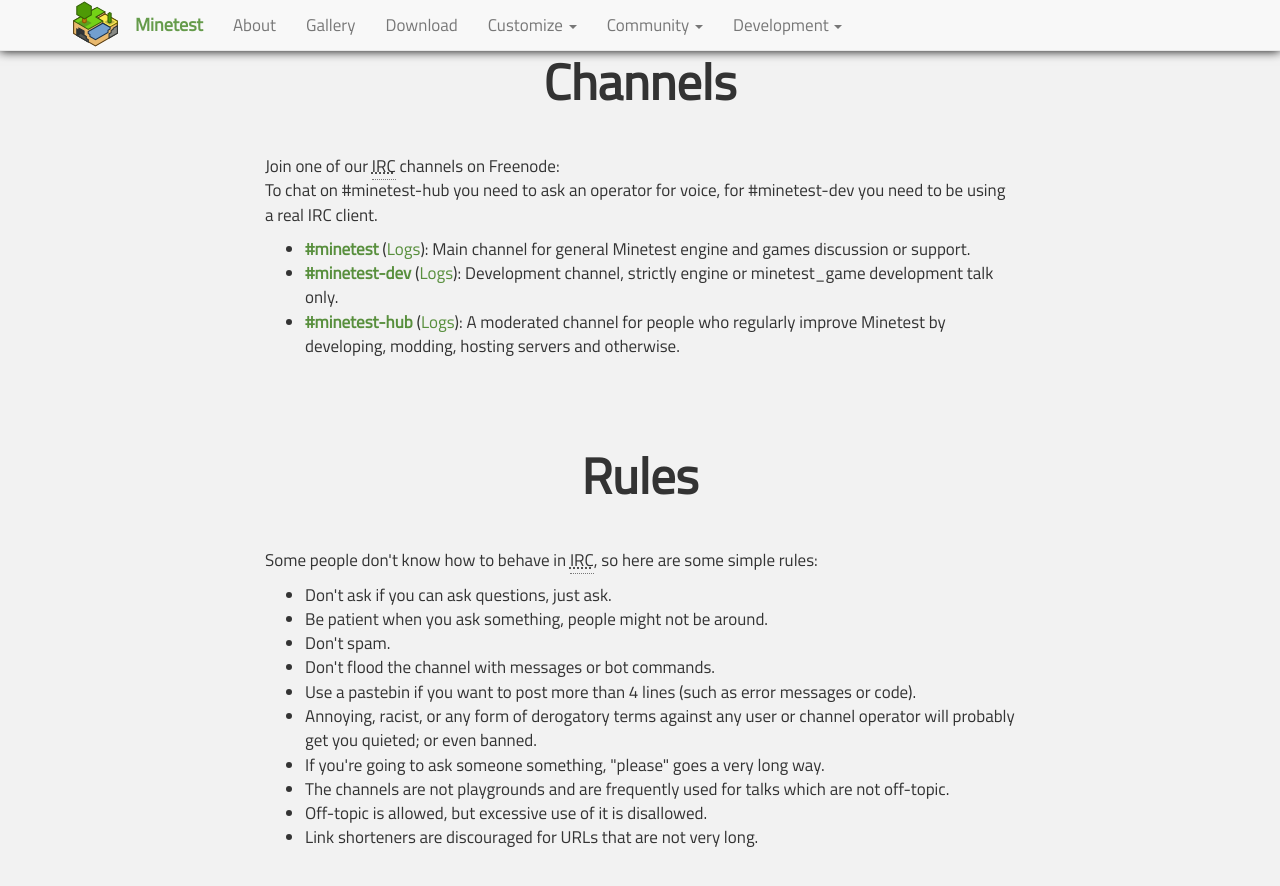
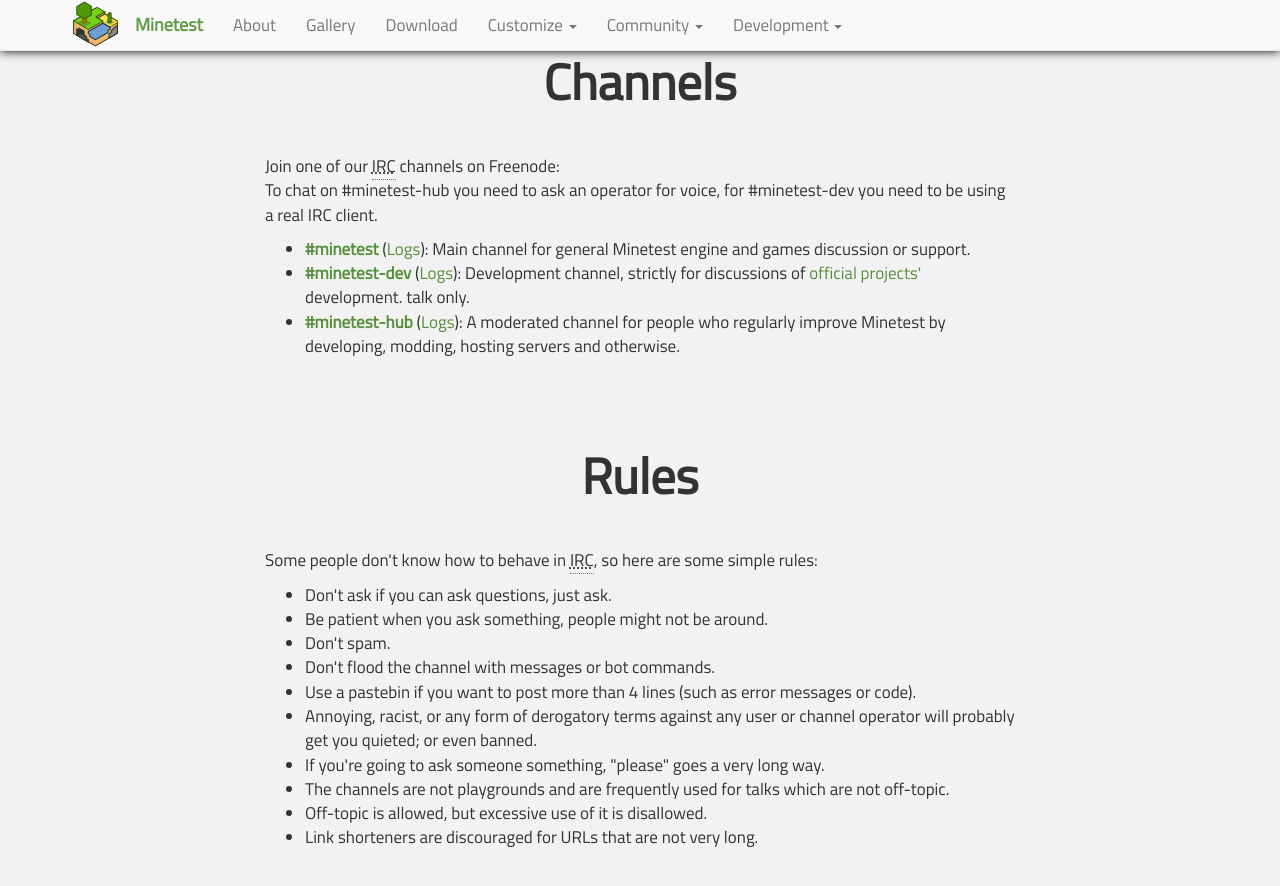
Before and after one commit to minetest/minetest.github.io, a Jekyll site: the page built from irc.html, in a window 1280 px wide and 900 px high, scrolled down 336 px. Shown: the top 886 px of the window. Built offline with Jekyll 4.4.1, drawn with Linux system fonts in a browser that asks for light colours; comment, search, counter and statistics services are not loaded.

Commit message:
Update #minetest-dev description,

```diff
--- a/irc.html
+++ b/irc.html
@@ -24,7 +24,7 @@ redirect_from:
     <li>
       <strong><a href="https://webchat.freenode.net/?channels=#minetest-dev">#minetest-dev</a></strong>
         (<a href="http://irc.minetest.net/minetest-dev">Logs</a>):
-        Development channel, strictly engine or minetest_game development
+        Development channel, strictly for discussions of <a href="https://github.com/minetest">official projects'</a> development.
         talk only.
     </li>
 
```
